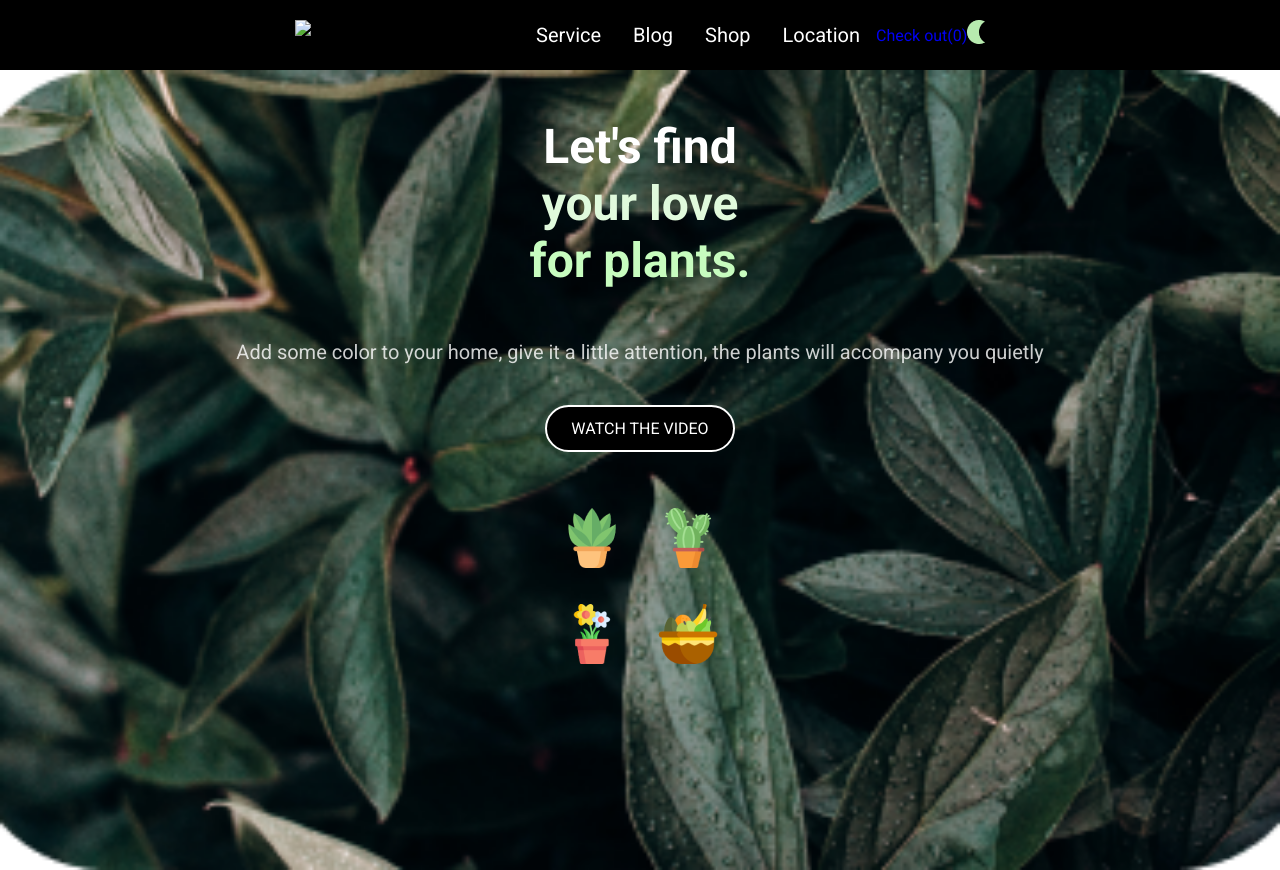
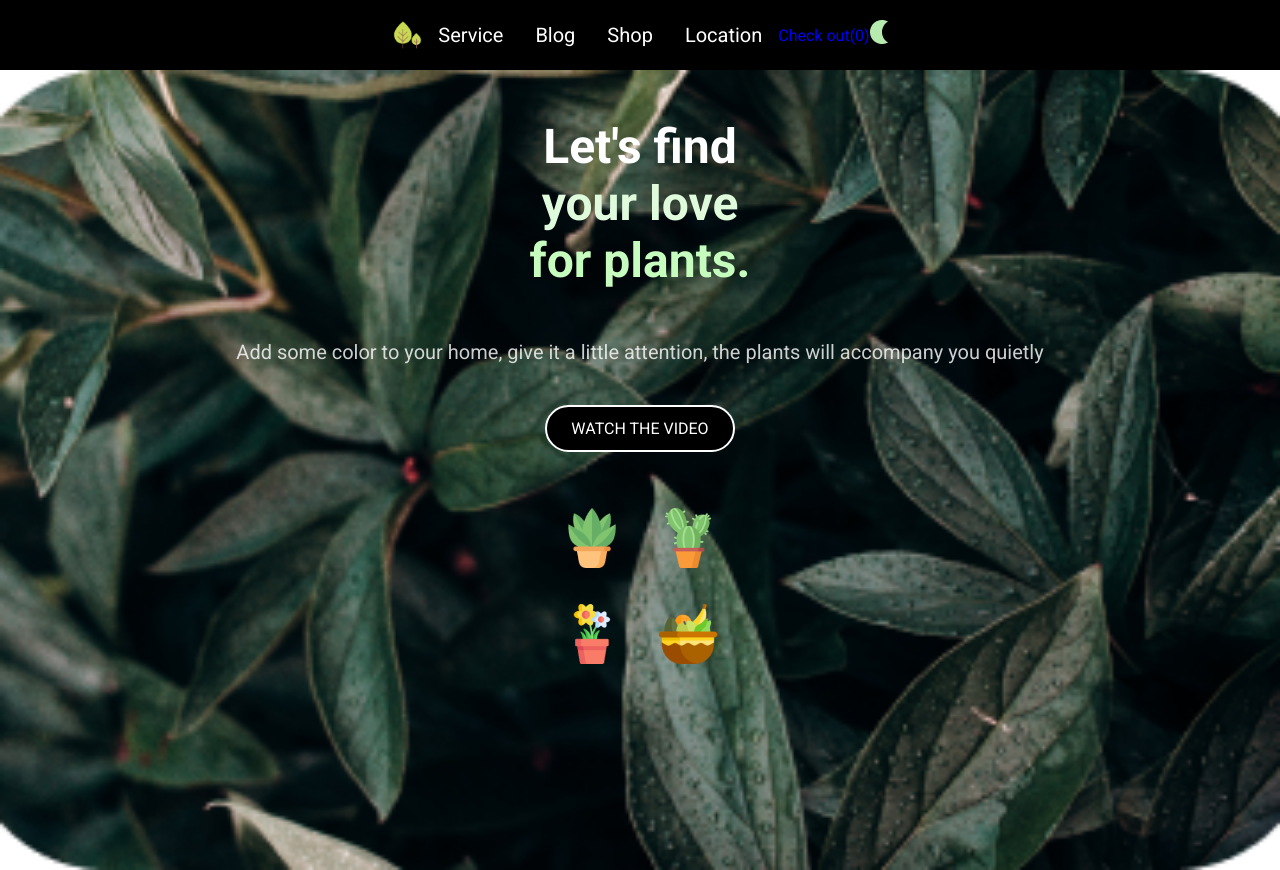
Before and after one commit to mariana-c-ramos/roots-store, a plain HTML site: page index.html in a window 1280 px wide. Shown: the top 870 px of the page. Drawn offline with Linux system fonts and the light colour scheme.

Commit message:
fix: Landing Page Logo missing from Navigation

```diff
--- a/index.html
+++ b/index.html
@@ -24,7 +24,7 @@
                 <span class="bar"></span>
                 <span class="bar"></span>
             </div>
-            <img class="logo" src="assets/_logos/main-logo.png" alt="Logo of the company ROOTS.">
+            <img class="logo" src="assets/logos/main-logo.png" alt="Logo of the company ROOTS.">
             <nav class="navbar">
                 <ul class="nav__menu">
                     <li class="nav__list"><a class="nav__item" href="#menu-item-2">Service</a></li>
```
